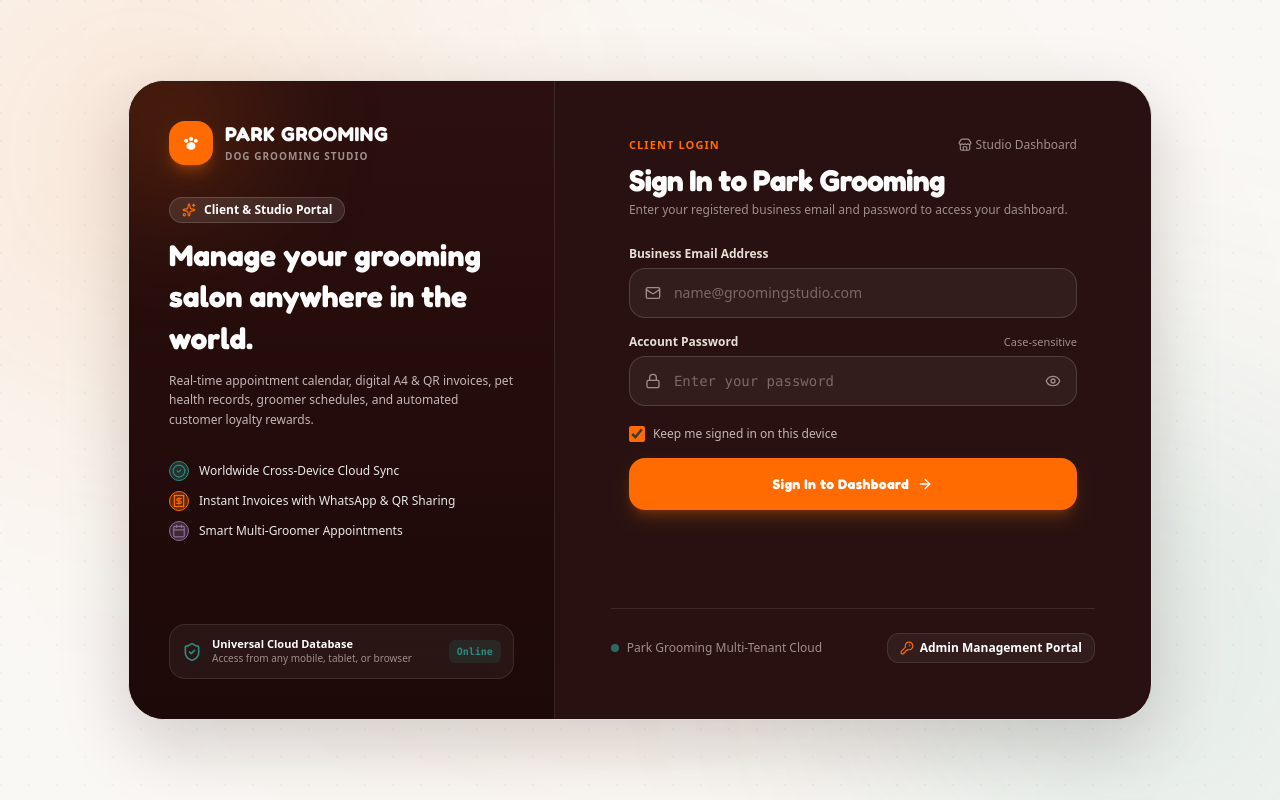
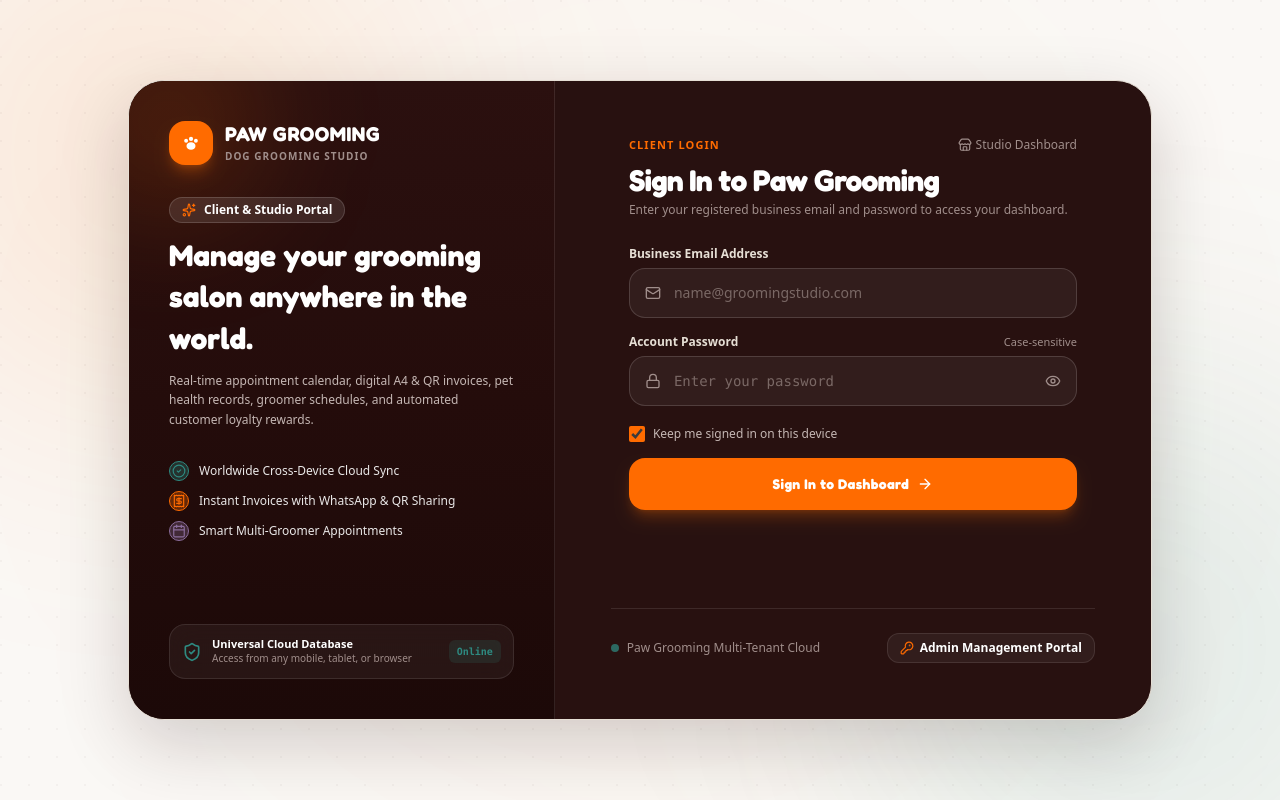
Before and after one commit to karimhussainqaisar/PawGroom-, a React (Vite) app: page / in a window 1280 px wide. Built offline with nearby package versions, Linux system fonts and the light colour scheme; no server answers.

Commit message:
style: rename Park Grooming to Paw Grooming
Update branding across the application UI to reflect the new platform name.

```diff
--- a/src/components/Sidebar.tsx
+++ b/src/components/Sidebar.tsx
@@ -89,7 +89,7 @@ export const Sidebar: React.FC<SidebarProps> = ({ mobileOpen, setMobileOpen }) =
               </div>
               <div>
                 <h1 className="font-display font-extrabold text-base text-white tracking-wide uppercase leading-tight line-clamp-1">
-                  {currentProfile?.businessName || settings.salonName || settings.name || 'Park Grooming'}
+                  {currentProfile?.businessName || settings.salonName || settings.name || 'Paw Grooming'}
                 </h1>
                 <span className="text-[9px] font-bold text-[#A08E8B] tracking-widest uppercase block mt-0.5">
                   {currentProfile ? `${currentProfile.plan} Tier` : (settings.name || 'Grooming & Spa')}
--- a/src/components/admin/AdminDashboard.tsx
+++ b/src/components/admin/AdminDashboard.tsx
@@ -163,7 +163,7 @@ export const AdminDashboard: React.FC = () => {
           <div>
             <div className="flex items-center gap-2">
               <h1 className="font-display font-black text-base text-white tracking-wide">
-                Park Grooming SaaS
+                Paw Grooming SaaS
               </h1>
               <span className="text-[9px] font-black uppercase px-2 py-0.5 rounded-md bg-[#2E8A81] text-white">
                 Admin Console
--- a/src/components/auth/AdminLoginPage.tsx
+++ b/src/components/auth/AdminLoginPage.tsx
@@ -85,7 +85,7 @@ export const AdminLoginPage: React.FC = () => {
               SuperAdmin Console
             </span>
             <h2 className="font-display font-black text-2xl tracking-tight text-white uppercase">
-              PARK GROOMING
+              PAW GROOMING
             </h2>
             <p className="text-xs text-[#A08E8B] mt-1">
               Multi-Client Profile & Database Management
--- a/src/components/auth/ClientLoginPage.tsx
+++ b/src/components/auth/ClientLoginPage.tsx
@@ -110,7 +110,7 @@ export const ClientLoginPage: React.FC = () => {
               </div>
               <div>
                 <h1 className="font-display font-black text-xl text-white tracking-wide uppercase leading-tight">
-                  PARK GROOMING
+                  PAW GROOMING
                 </h1>
                 <span className="text-[10px] font-bold text-[#A08E8B] tracking-widest uppercase block mt-0.5">
                   Dog Grooming Studio
@@ -185,7 +185,7 @@ export const ClientLoginPage: React.FC = () => {
                 </span>
               </div>
               <h3 className="font-display font-black text-2xl sm:text-3xl text-white tracking-tight">
-                Sign In to Park Grooming
+                Sign In to Paw Grooming
               </h3>
               <p className="text-xs text-[#A08E8B] mt-1">
                 Enter your registered business email and password to access your dashboard.
@@ -297,7 +297,7 @@ export const ClientLoginPage: React.FC = () => {
           <div className="pt-6 mt-6 border-t border-white/10 flex flex-col sm:flex-row items-center justify-between gap-3 text-xs text-[#A08E8B]">
             <div className="flex items-center gap-2">
               <span className="w-2 h-2 rounded-full bg-[#2E8A81] animate-pulse" />
-              <span>Park Grooming Multi-Tenant Cloud</span>
+              <span>Paw Grooming Multi-Tenant Cloud</span>
             </div>
 
             <button
```
